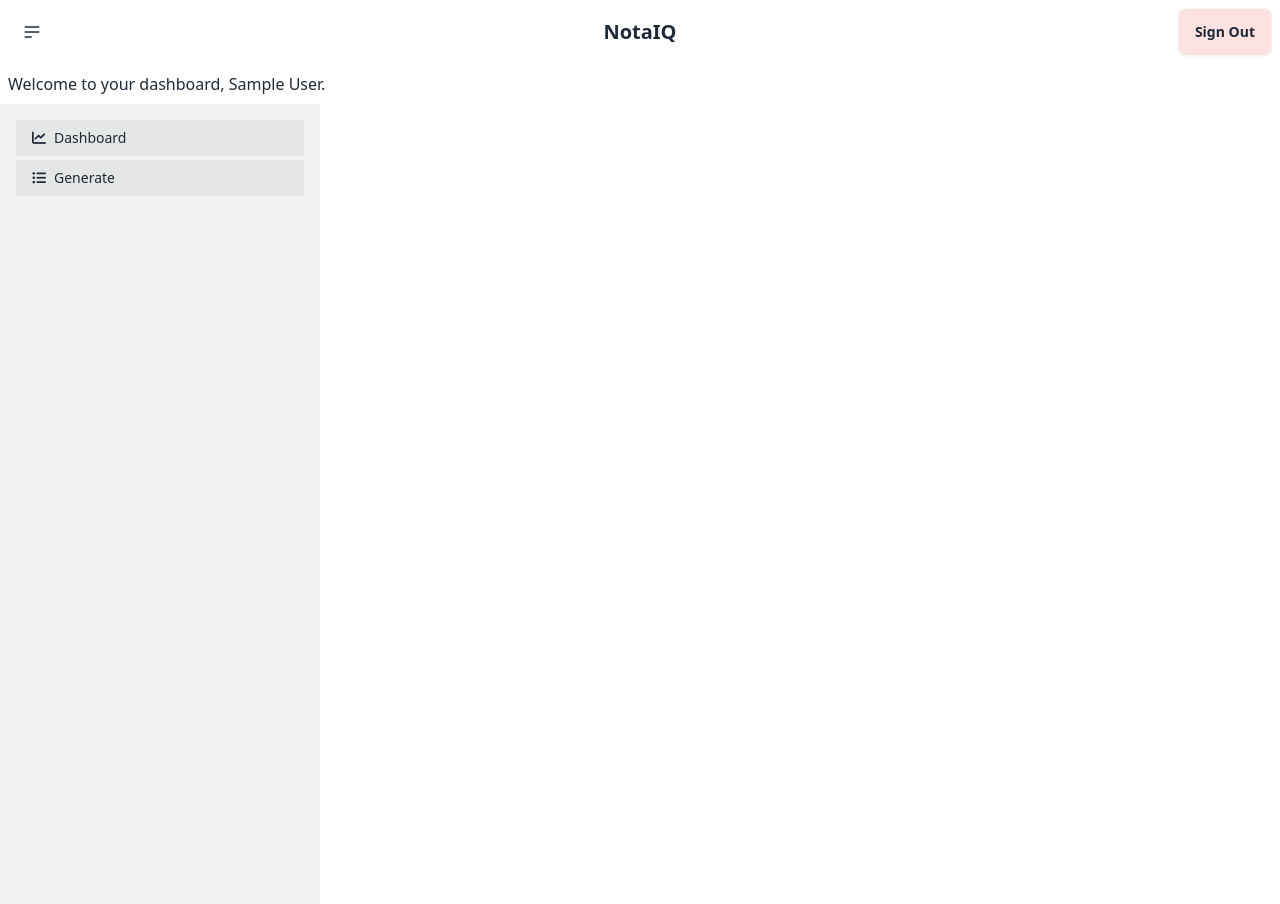
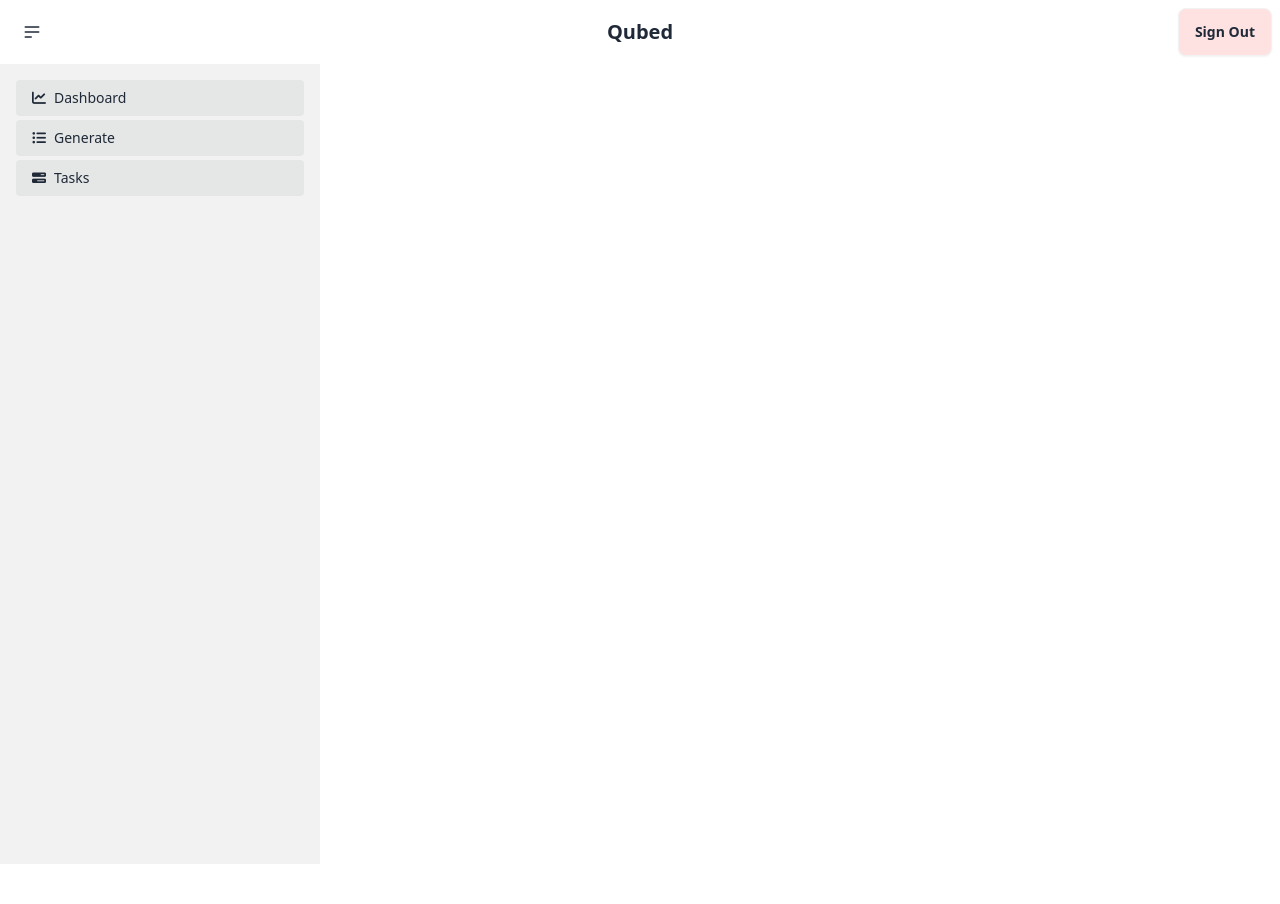
Before and after one commit to hfelashry/flask-auth-template, a Flask app: page /dashboard in a window 1280 px wide. After the commit the page ends 864 px from the top, so only its background shows below. Run offline with Flask 3, Linux system fonts and the light colour scheme; the visitor is signed in with stand-in values (Sample User, id 1); some libraries are stand-ins or nearby versions.

Commit message:
Update dashboard.html

```diff
--- a/templates/dashboard.html
+++ b/templates/dashboard.html
@@ -1,15 +1,47 @@
 <!DOCTYPE html>
 <html lang="en">
   <head>
-    <meta charset="UTF-8">
-    <meta name="viewport" content="width=device-width, initial-scale=1.0">
+    <meta charset="UTF-8" />
+    <meta name="viewport" content="width=device-width, initial-scale=1.0" />
     <script src="https://cdn.tailwindcss.com"></script>
-    <link href="https://cdn.jsdelivr.net/npm/daisyui@4.12.13/dist/full.min.css" rel="stylesheet" type="text/css" />
-    <script src="https://kit.fontawesome.com/1b97dd7005.js" crossorigin="anonymous"></script>
-    <title>NotaIQ - Login</title>
+    <link
+      href="https://cdn.jsdelivr.net/npm/daisyui@4.12.13/dist/full.min.css"
+      rel="stylesheet"
+      type="text/css"
+    />
+    <script
+      src="https://kit.fontawesome.com/1b97dd7005.js"
+      crossorigin="anonymous"
+    ></script>
+    <script>
+      document.addEventListener("DOMContentLoaded", () => {
+        const themeToggle = document.querySelector(".theme-controller");
+
+        // Apply saved theme on load
+        const savedTheme = localStorage.getItem("theme");
+        if (savedTheme === "dark") {
+          document.documentElement.classList.add("dark");
+          themeToggle.checked = true;
+        } else {
+          document.documentElement.classList.remove("dark");
+          themeToggle.checked = false;
+        }
+
+        // Toggle theme on checkbox change
+        themeToggle.addEventListener("change", () => {
+          if (themeToggle.checked) {
+            document.documentElement.classList.add("dark");
+            localStorage.setItem("theme", "dark");
+          } else {
+            document.documentElement.classList.remove("dark");
+            localStorage.setItem("theme", "light");
+          }
+        });
+      });
+    </script>
+    <title>Qubed - Dashboard</title>
   </head>
   <body>
-
     <div class="navbar bg-base-100">
       <div class="navbar-start">
         <div class="dropdown">
@@ -19,27 +51,32 @@
               class="h-5 w-5"
               fill="none"
               viewBox="0 0 24 24"
-                stroke="currentColor">
+              stroke="currentColor"
+            >
               <path
                 stroke-linecap="round"
                 stroke-linejoin="round"
                 stroke-width="2"
-                  d="M4 6h16M4 12h16M4 18h7" />
+                d="M4 6h16M4 12h16M4 18h7"
+              />
             </svg>
           </div>
           <ul
             tabindex="0"
-              class="menu menu-sm dropdown-content bg-base-100 rounded-box z-[1] mt-3 w-52 p-2 shadow">
+            class="menu menu-sm dropdown-content bg-base-100 rounded-box z-[1] mt-3 w-52 p-2 shadow"
+          >
             <li><a href="/">Homepage</a></li>
             <li><a href="/about">About</a></li>
             <li><a href="/terms">Terms of Service</a></li>
             <li><a href="/privacy">Privacy Policy</a></li>
-              <li><a>
+            <li>
+              <a>
                 <label class="grid cursor-pointer place-items-center">
                   <input
                     type="checkbox"
                     value="dark"
-                      class="toggle theme-controller bg-base-content col-span-2 col-start-1 row-start-1" />
+                    class="toggle theme-controller bg-base-content col-span-2 col-start-1 row-start-1"
+                  />
                   <svg
                     class="stroke-base-100 fill-base-100 col-start-1 row-start-1"
                     xmlns="http://www.w3.org/2000/svg"
@@ -50,10 +87,12 @@
                     stroke="currentColor"
                     stroke-width="2"
                     stroke-linecap="round"
-                      stroke-linejoin="round">
+                    stroke-linejoin="round"
+                  >
                     <circle cx="12" cy="12" r="5" />
                     <path
-                        d="M12 1v2M12 21v2M4.2 4.2l1.4 1.4M18.4 18.4l1.4 1.4M1 12h2M21 12h2M4.2 19.8l1.4-1.4M18.4 5.6l1.4-1.4" />
+                      d="M12 1v2M12 21v2M4.2 4.2l1.4 1.4M18.4 18.4l1.4 1.4M1 12h2M21 12h2M4.2 19.8l1.4-1.4M18.4 5.6l1.4-1.4"
+                    />
                   </svg>
                   <svg
                     class="stroke-base-100 fill-base-100 col-start-2 row-start-1"
@@ -65,42 +104,58 @@
                     stroke="currentColor"
                     stroke-width="2"
                     stroke-linecap="round"
-                      stroke-linejoin="round">
-                      <path d="M21 12.79A9 9 0 1 1 11.21 3 7 7 0 0 0 21 12.79z"></path>
+                    stroke-linejoin="round"
+                  >
+                    <path
+                      d="M21 12.79A9 9 0 1 1 11.21 3 7 7 0 0 0 21 12.79z"
+                    ></path>
                   </svg>
                 </label>
-              </a></li>
+              </a>
+            </li>
           </ul>
         </div>
       </div>
       <div class="navbar-center">
-          <a class="btn btn-ghost text-xl">NotaIQ</a>
+        <a class="btn btn-ghost text-xl">Qubed</a>
       </div>
       <div class="navbar-end">
-            <a class="btn bg-red-100" href="/signout">Sign Out</a>
+        <a class="btn bg-red-100 dark:bg-gray-300 dark:text-gray-600" href="/signout">Sign Out</a>
       </div>
     </div>
-
-      <p class="p-2">Welcome to your dashboard, {{name}}.</p>
 
     <div class="drawer lg:drawer-open">
       <input id="my-drawer-2" type="checkbox" class="drawer-toggle" />
       <div class="drawer-content flex flex-col items-center justify-center">
         <!-- Page content here -->
-          <label for="my-drawer-2" class="btn btn-primary drawer-button lg:hidden">
+        <label
+          for="my-drawer-2"
+          class="btn btn-primary drawer-button lg:hidden"
+        >
           Open Sidebar
         </label>
       </div>
       <div class="drawer-side">
-          <label for="my-drawer-2" aria-label="close sidebar" class="drawer-overlay"></label>
+        <label
+          for="my-drawer-2"
+          aria-label="close sidebar"
+          class="drawer-overlay"
+        ></label>
         <ul class="menu bg-base-200 text-base-content min-h-full w-80 p-4">
           <!-- Sidebar content here -->
-            <li class="bg-base-300 rounded"><a href="/dashboard"><i class="fa-solid fa-chart-line"></i>Dashboard</a></li>
-            <li class="bg-base-300 rounded mt-1"><a href="/generate"><i class="fa-solid fa-list-ul"></i>Generate</a></li>
+          <li class="bg-base-300 rounded">
+            <a href="/dashboard"
+              ><i class="fa-solid fa-chart-line"></i>Dashboard</a
+            >
+          </li>
+          <li class="bg-base-300 rounded mt-1">
+            <a href="/generate"><i class="fa-solid fa-list-ul"></i>Generate</a>
+          </li>
+          <li class="bg-base-300 rounded mt-1">
+            <a href="/tasks"><i class="fa-solid fa-bars-progress"></i></i>Tasks</a>
+          </li>
         </ul>
       </div>
     </div>
-
-
   </body>
 </html>
```
Lines whose indentation alone changed are shown as unchanged.
